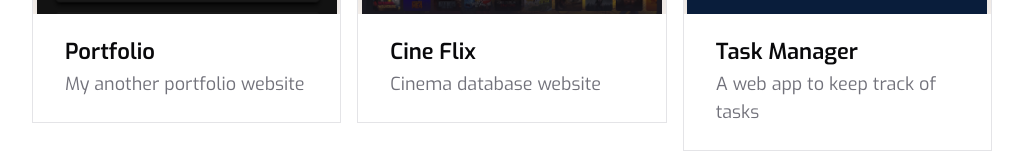
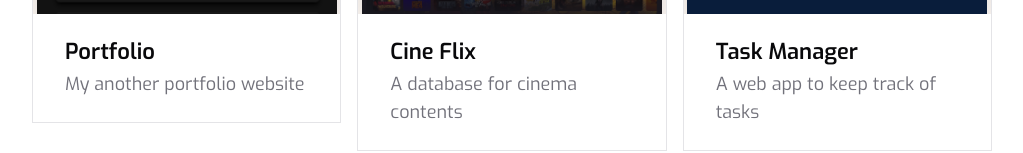
Before and after one commit to RK-41/portfolio2, a Next.js app: page /projects in a window 1280 px wide. Shown: the part 655-808 px from the top of the page, without its empty margins (128-1151 px from the left). Built offline with nearby package versions, Linux system fonts and the light colour scheme.

Commit message:
Minor update

```diff
--- a/app/projects/page.jsx
+++ b/app/projects/page.jsx
@@ -16,7 +16,7 @@ export const projectData = [
 	{
 		id: '5',
 		name: 'Cine Flix',
-		description: 'Cinema database website',
+		description: 'A database for cinema contents',
 		category: 'vanilla js',
 		image: '/work/cineFlix.png',
 		link: 'https://main--cineflixwebsite.netlify.app/',
```
